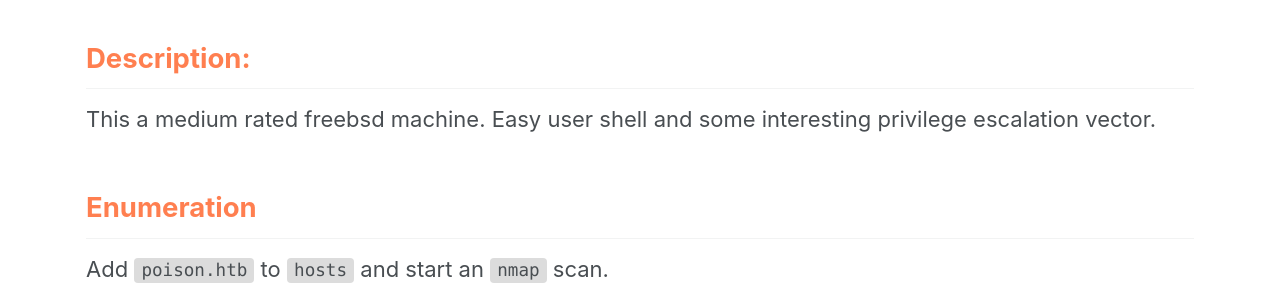
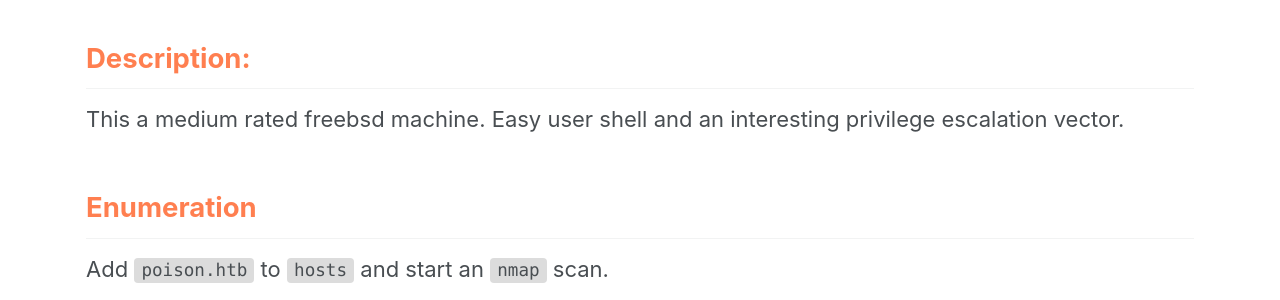
Before and after one commit to JoeNibe/JoeNibe.github.io, a Jekyll site: the page built from _posts/htb/2020-09-02-poison.md, in a window 1280 px wide and 900 px high, scrolled down 599 px. Shown: the part 154-454 px from the top of the window. Built offline with Jekyll 4.4.1, drawn with Linux system fonts in a browser that asks for light colours; cached includes are drawn as plain includes; nearby versions of some CDN libraries.

Commit message:
Update 2020-09-02-poison.md

````diff
--- a/_posts/htb/2020-09-02-poison.md
+++ b/_posts/htb/2020-09-02-poison.md
@@ -9,7 +9,7 @@
 ---
 ![image1]({{ site.url }}{{ site.baseurl }}/assets/images/htbimg/poison/poison.png){: .align-center}
 ## Description:
-This a medium rated freebsd machine. Easy user shell and some interesting privilege escalation vector.
+This a medium rated freebsd machine. Easy user shell and an interesting privilege escalation vector.
 
 ## Enumeration
 
@@ -85,6 +85,8 @@
 
 ### Decoding password
 We have a password that has been `bas64` encoded 13 times. Decode it using python.
+
+![image1]({{ site.url }}{{ site.baseurl }}/assets/images/htbimg/poison/pwd.png){: .align-center}
 
 ```python
 >>> import base64
````
